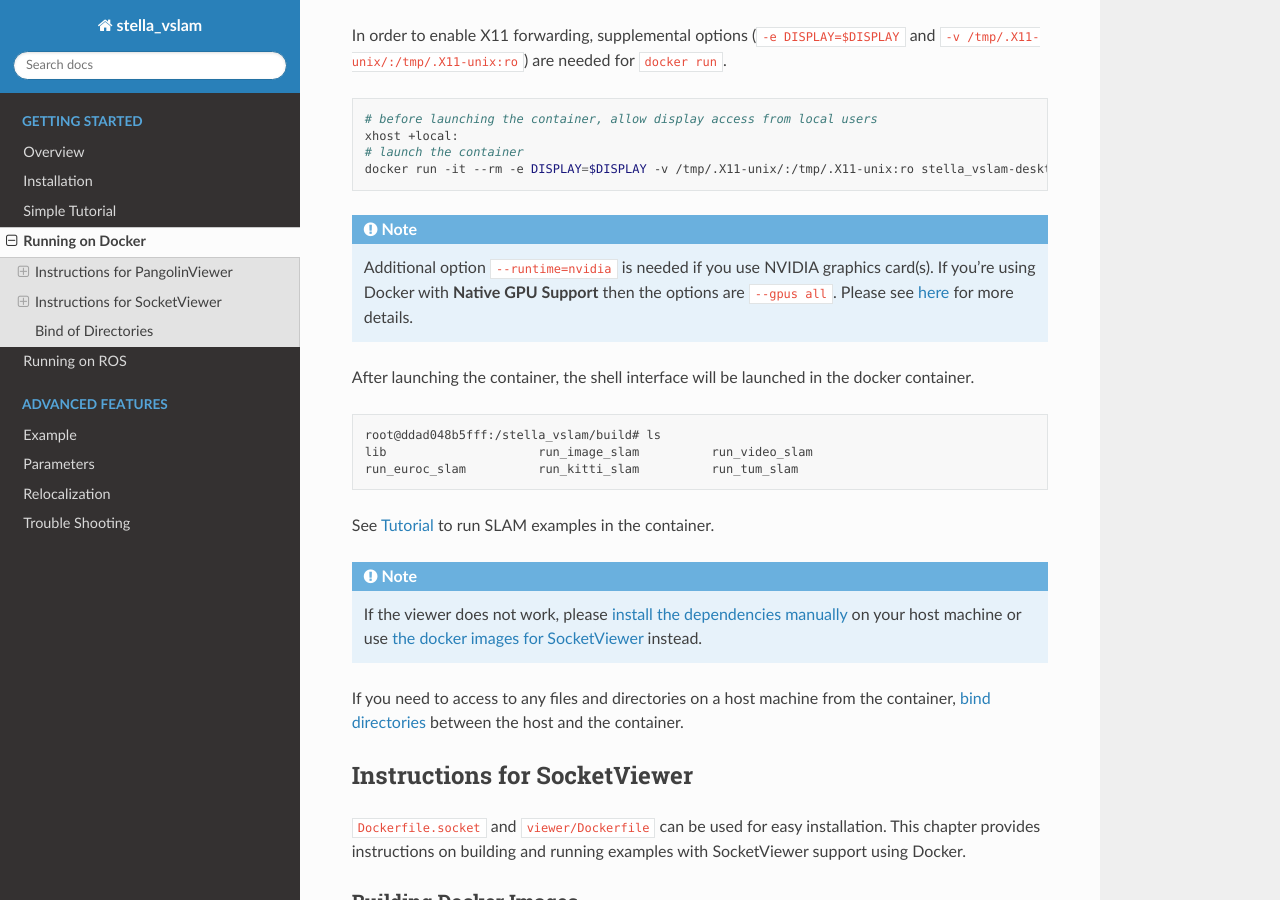
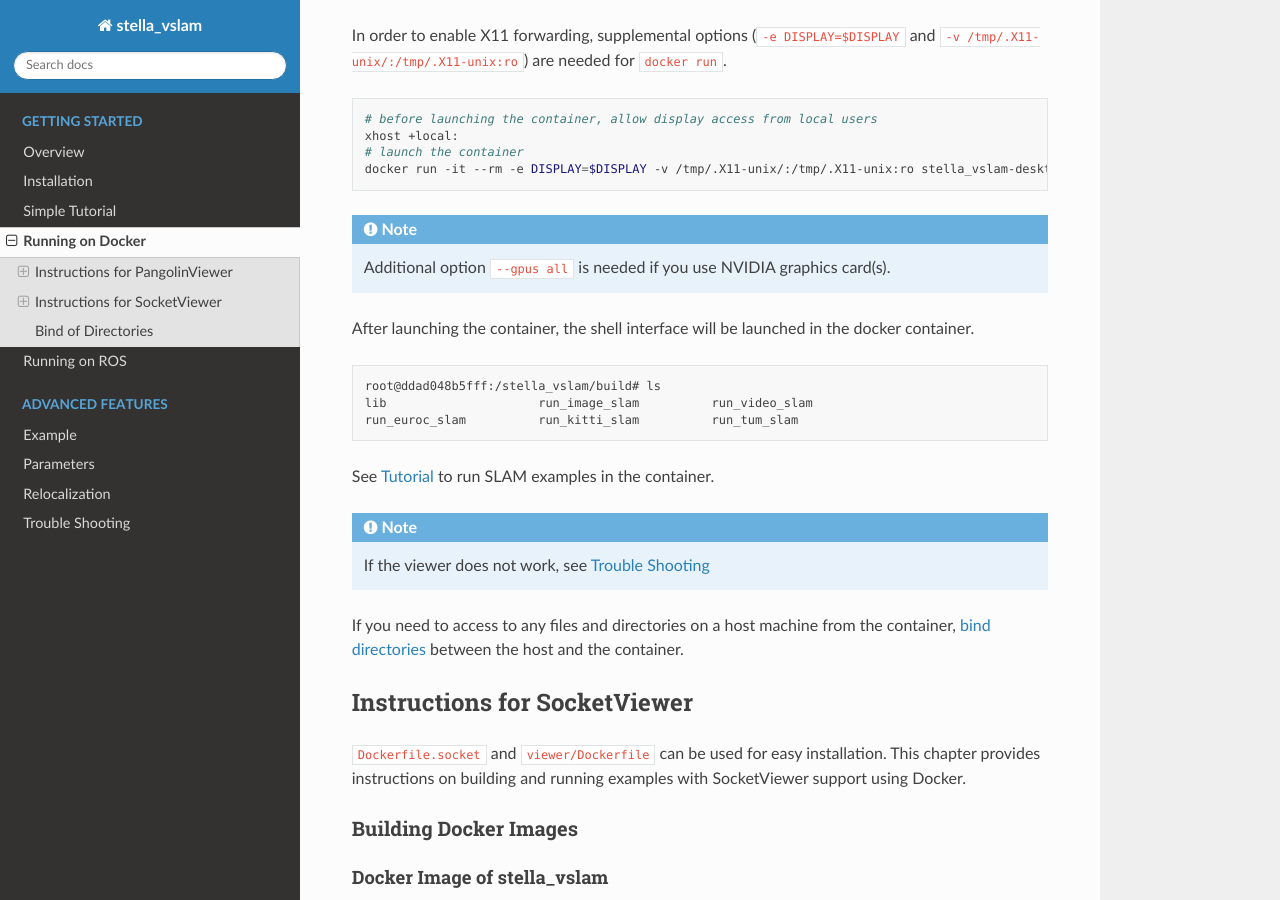
Before and after one commit to stella-cv/docs, a Sphinx documentation site: the page built from docs/docker.rst, in a window 1280 px wide and 900 px high, scrolled down 1036 px. Built offline with Sphinx 7.4.7 and the Read the Docs theme 2.0.0, drawn with Linux system fonts in a browser that asks for light colours.

Commit message:
Update trouble_shooting

```diff
--- a/docs/docker.rst
+++ b/docs/docker.rst
@@ -57,9 +57,7 @@
 
 .. NOTE ::
 
-    Additional option ``--runtime=nvidia`` is needed if you use NVIDIA graphics card(s).
-    If you're using Docker with **Native GPU Support** then the options are ``--gpus all``.
-    Please see `here <https://github.com/NVIDIA/nvidia-docker/wiki/Installation-(Native-GPU-Support)#usage>`_ for more details.
+    Additional option ``--gpus all`` is needed if you use NVIDIA graphics card(s).
 
 
 After launching the container, the shell interface will be launched in the docker container.
@@ -74,7 +72,7 @@
 
 .. NOTE ::
 
-    If the viewer does not work, please :ref:`install the dependencies manually <section-dependencies>` on your host machine or use :ref:`the docker images for SocketViewer <section-instructions-for-socketviewer>` instead.
+    If the viewer does not work, see :ref:`Trouble Shooting <section-trouble-viewer>`
 
 If you need to access to any files and directories on a host machine from the container, :ref:`bind directories <section-directory-binding>` between the host and the container.
 
```
Also changed, not shown: docs/trouble_shooting.rst (+9 -0 lines).
